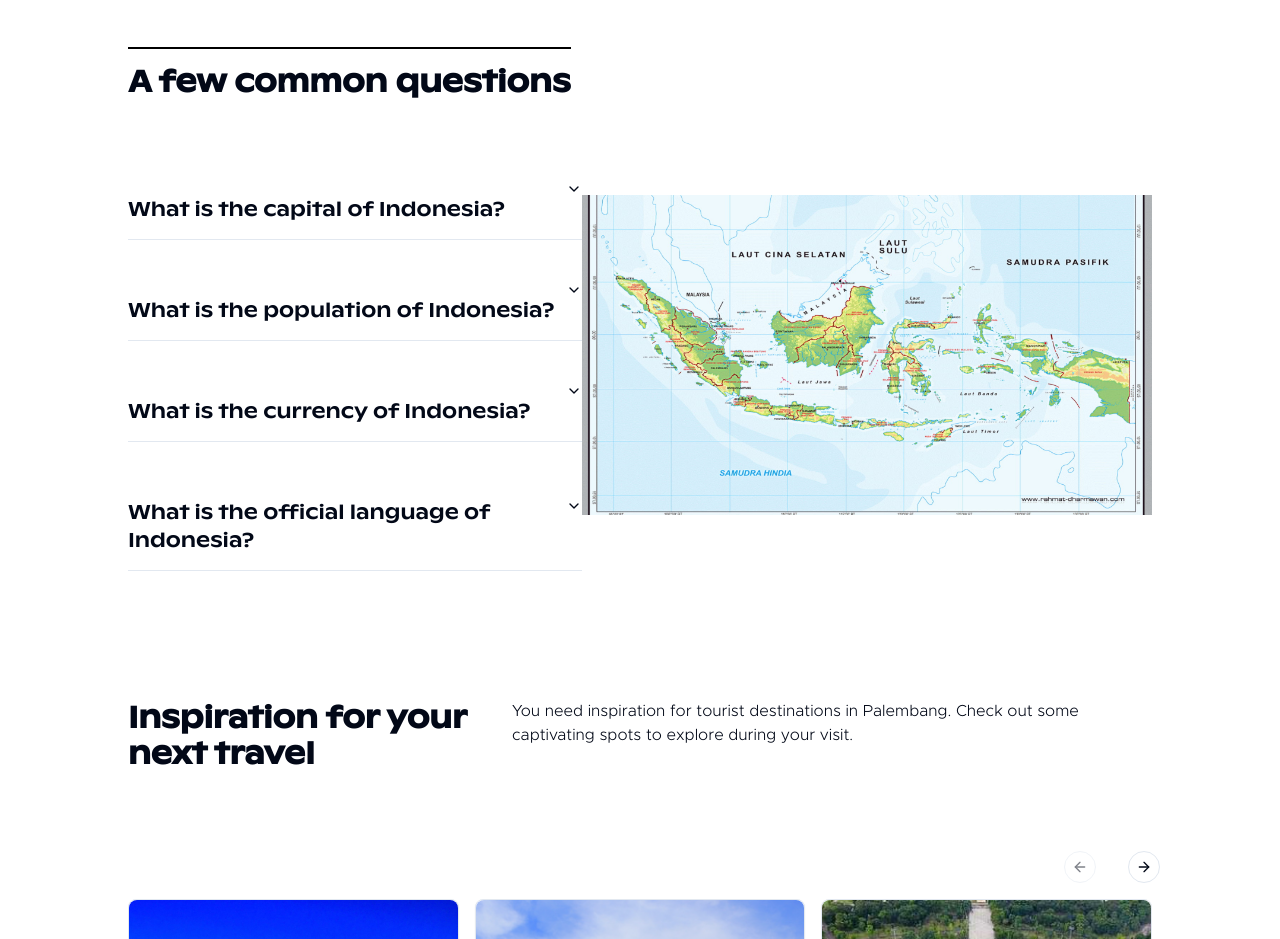
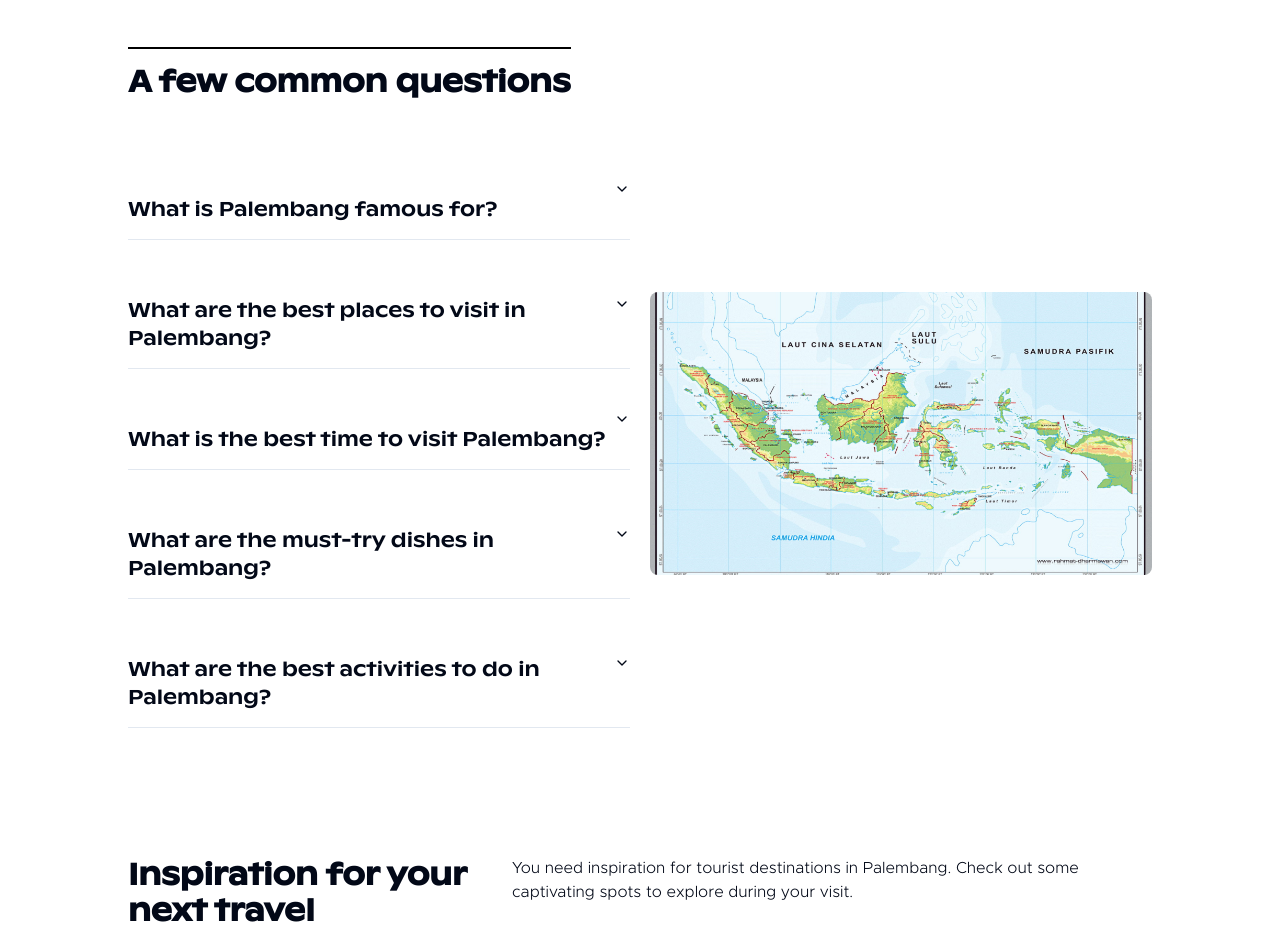
Before and after one commit to Raihanarrasyid/sipal-front-end, a React (Vite) app: page / in a window 1280 px wide. Shown: the part 4100-5039 px from the top of the page. Built offline with nearby package versions, Linux system fonts and the light colour scheme; no server answers.

Commit message:
feat : change from functional programming to oop

```diff
--- a/src/components/home/FAQ.jsx
+++ b/src/components/home/FAQ.jsx
@@ -5,6 +5,34 @@ import {
   AccordionItem,
   AccordionTrigger,
 } from "@/components/ui/accordion";
+
+const QuestionAnswer = [
+  {
+    question: "What is Palembang famous for?",
+    answer:
+      "Palembang is famous for its Ampera Bridge, which is a landmark of the city. The city is also known for its culinary delights, such as pempek, es kacang merah, and tekwan.",
+  },
+  {
+    question: "What are the best places to visit in Palembang?",
+    answer:
+      "Some of the best places to visit in Palembang are the Ampera Bridge, Kemaro Island, and the Musi River.",
+  },
+  {
+    question: "What is the best time to visit Palembang?",
+    answer:
+      "The best time to visit Palembang is during the dry season, which is from May to September. During this time, the weather is pleasant, and you can explore the city without any hindrances.",
+  },
+  {
+    question: "What are the must-try dishes in Palembang?",
+    answer:
+      "Some of the must-try dishes in Palembang are pempek, es kacang merah, tekwan, and mie celor.",
+  },
+  {
+    question: "What are the best activities to do in Palembang?",
+    answer:
+      "Some of the best activities to do in Palembang are visiting the Ampera Bridge, exploring Kemaro Island, and taking a boat ride on the Musi River.",
+  },
+];
 
 function FAQ() {
   return (
@@ -15,81 +43,33 @@ function FAQ() {
         </h1>
       </div>
 
-      <div data-aos="fade" className="flex my-10 justify-between items-center">
-        <div>
+      <div
+        data-aos="fade"
+        className="flex gap-5 my-10 justify-between items-center"
+      >
+        <div className="flex-1">
           <Accordion type="single" collapsible className="w-full">
-            <AccordionItem value="item-1">
+            {QuestionAnswer.map((qa, index) => (
+              <AccordionItem key={index + 1} value={`item-${index + 1}`}>
                 <AccordionTrigger>
-                <h1 className="text-xl text-left mt-10">
-                  What is the capital of Indonesia?
-                </h1>
+                  <h1 className="text-xl text-left mt-10">{qa.question}</h1>
                 </AccordionTrigger>
                 <AccordionContent>
                   <p
                     style={{
                       fontFamily: "Avenir",
                     }}
-                  className="text"
+                    className="text w-[35rem] mt-5 text-left"
                   >
-                  The capital of Indonesia is Jakarta.
+                    {qa.answer}
                   </p>
                 </AccordionContent>
               </AccordionItem>
-            <AccordionItem value="item-2">
-              <AccordionTrigger>
-                <h1 className="text-xl text-left mt-10">
-                  What is the population of Indonesia?
-                </h1>
-              </AccordionTrigger>
-              <AccordionContent>
-                <p
-                  style={{
-                    fontFamily: "Avenir",
-                  }}
-                  className="text"
-                >
-                  The population of Indonesia is 270 million.
-                </p>
-              </AccordionContent>
-            </AccordionItem>
-            <AccordionItem value="item-3">
-              <AccordionTrigger>
-                <h1 className="text-xl text-left mt-10">
-                  What is the currency of Indonesia?
-                </h1>
-              </AccordionTrigger>
-              <AccordionContent>
-                <p
-                  style={{
-                    fontFamily: "Avenir",
-                  }}
-                  className="text"
-                >
-                  The currency of Indonesia is the Indonesian Rupiah.
-                </p>
-              </AccordionContent>
-            </AccordionItem>
-            <AccordionItem value="item-4">
-              <AccordionTrigger>
-                <h1 className="text-xl  text-left mt-10">
-                  What is the official language of Indonesia?
-                </h1>
-              </AccordionTrigger>
-              <AccordionContent>
-                <p
-                  style={{
-                    fontFamily: "Avenir",
-                  }}
-                  className="text"
-                >
-                  The official language of Indonesia is Bahasa Indonesia.
-                </p>
-              </AccordionContent>
-            </AccordionItem>
+            ))}
           </Accordion>
         </div>
-        <div>
-          <img src="/indonesia.jpg" alt="" className="w-[40rem]" />
+        <div className="flex-1">
+          <img src="/indonesia.jpg" alt="" className="w-full rounded-lg" />
         </div>
       </div>
     </div>
--- a/src/pages/About.jsx
+++ b/src/pages/About.jsx
@@ -1,7 +1,7 @@
-import React from "react";
+import React, { Component } from "react";
 
-function About() {
-  return <div>About</div>;
+export default class About extends Component {
+  render() {
+    return <div>About</div>;
+  }
 }
-
-export default About;
--- a/src/pages/Tips.jsx
+++ b/src/pages/Tips.jsx
@@ -1,7 +1,7 @@
-import React from "react";
+import React, { Component } from "react";
 
-function Tips() {
-  return <div>Tips</div>;
+export default class Tips extends Component {
+  render() {
+    return <div>Tips</div>;
+  }
 }
-
-export default Tips;
```
Also changed, not shown: src/pages/Destination.jsx (+4 -4 lines), src/pages/Home.jsx (+4 -4 lines). Lines whose indentation alone changed are shown as unchanged.
